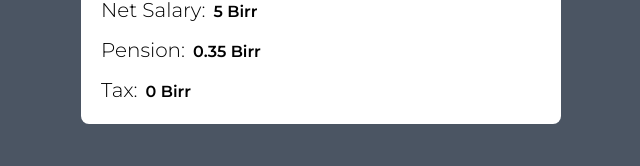
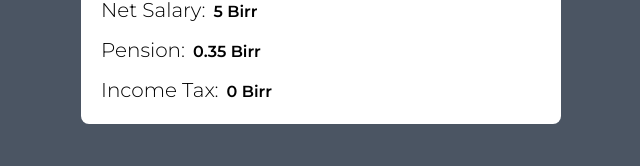
Before and after one commit to natnaelengeda/salary-calculator-project-web, a React (Vite) app: page / in a window 1280 px wide. Both pictures are taken after typing "5" into the empty fields and a click on the button "Calculate". Shown: the part 557-723 px from the top of the page, without its empty margins (319-959 px from the left). Built offline with nearby package versions, Linux system fonts and the light colour scheme.

Commit message:
chore: Update tax label to "Income Tax"

```diff
--- a/src/App.tsx
+++ b/src/App.tsx
@@ -128,7 +128,7 @@ export default function App() {
 
                 {/* Tax */}
                 <div className="w-full h-full flex flex-row items-end justify-start gap-2">
-                  <h1 className="text-xl font-light">Tax: </h1>
+                  <h1 className="text-xl font-light">Income Tax: </h1>
                   <p className="font-semibold">{addCommaNumbers(taxedMoney)} Birr</p>
                 </div>
 
```
